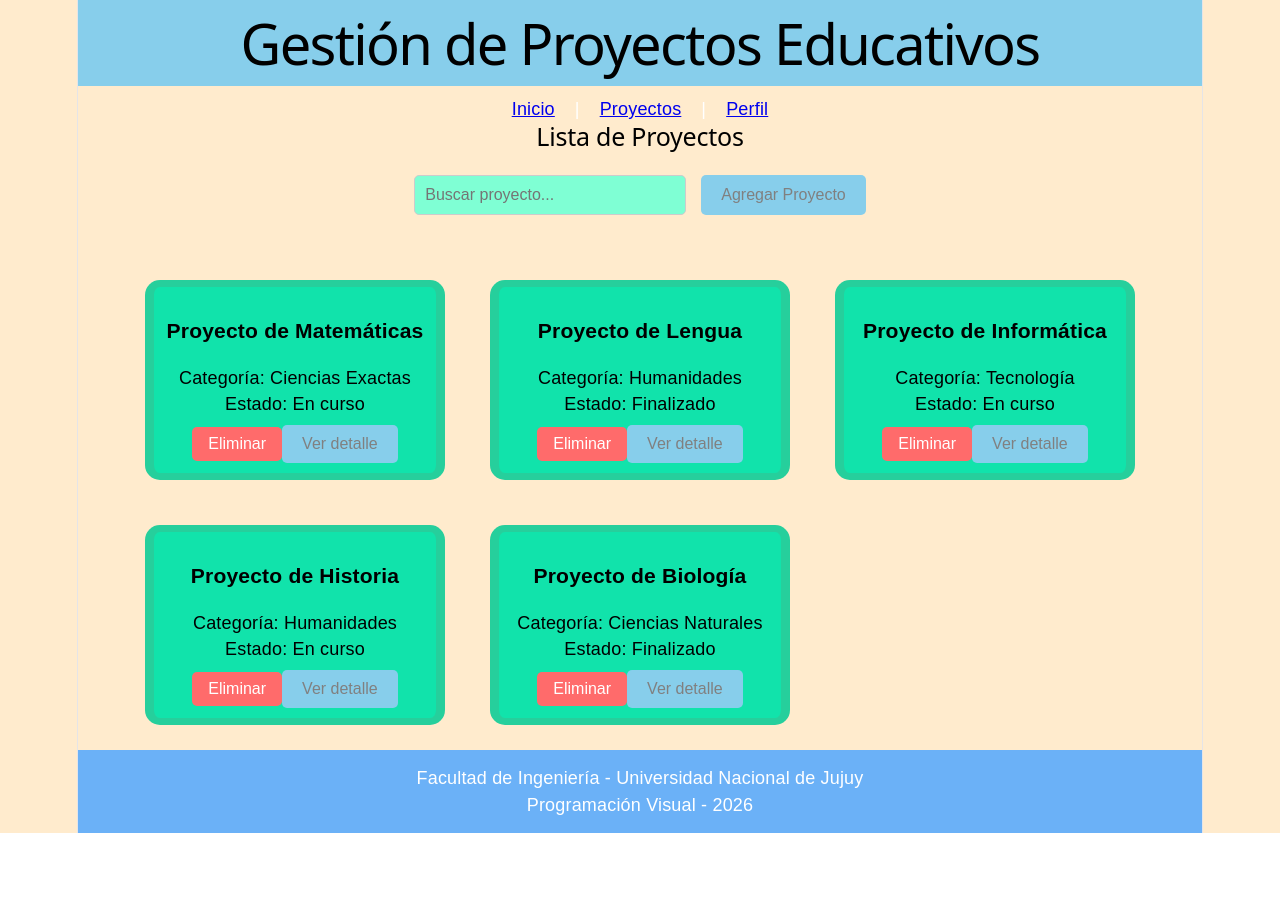
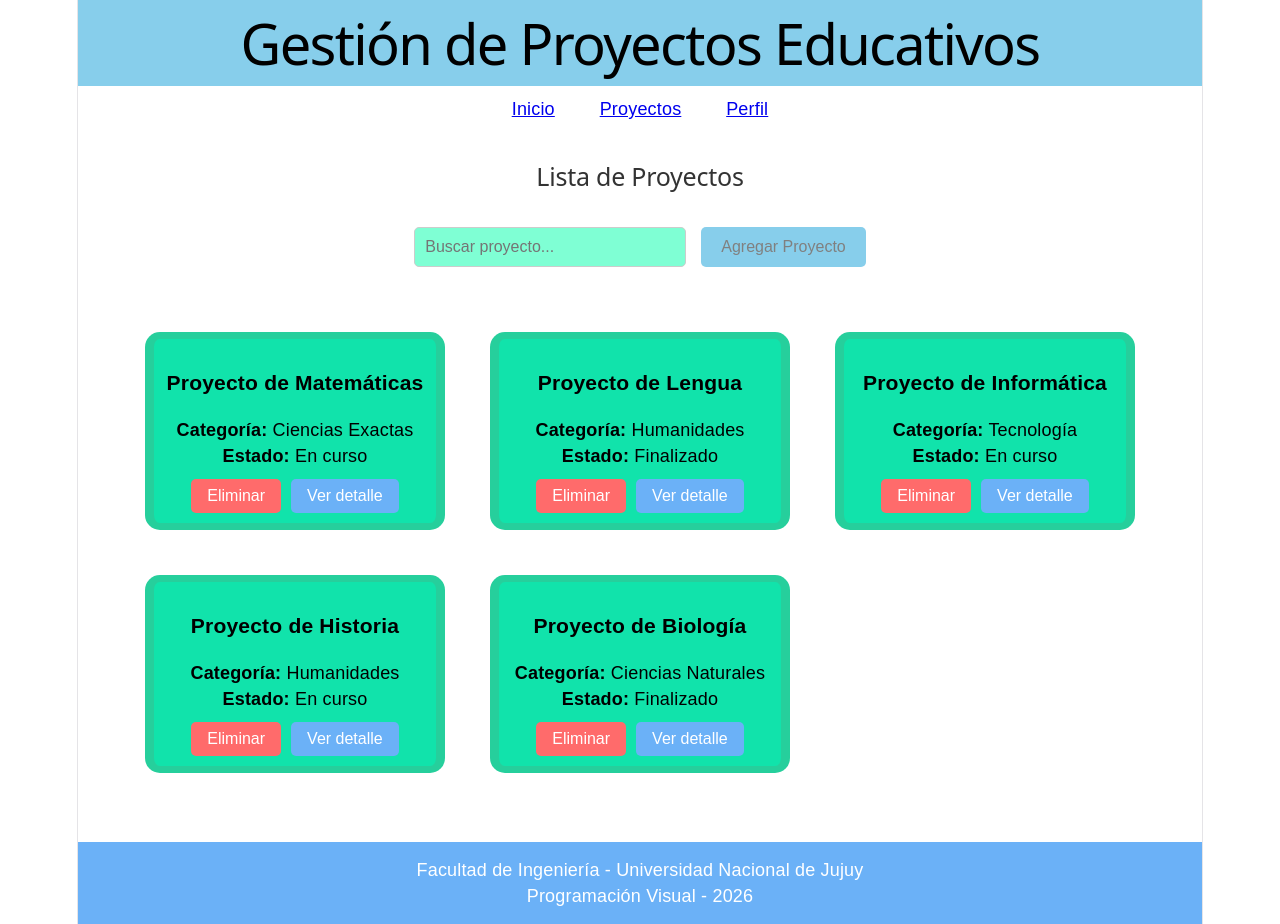
Before and after one commit to Jnh1212/pv_tp3_grupo8, a React (Vite) app in the folder projectTeam8/: page / in a window 1280 px wide. Before the commit the page ends 833 px from the top, so only its background shows below. Built offline with nearby package versions, Linux system fonts and the light colour scheme.

Commit message:
Correcion de algunos detalles y agregado de css para la pestaña de detalles

```diff
--- a/projectTeam8/src/components/DetalleProyecto.jsx
+++ b/projectTeam8/src/components/DetalleProyecto.jsx
@@ -1,14 +1,24 @@
-const DetalleProyecto = ({ proyecto }) => {
+const DetalleProyecto = ({ proyecto, onVolver }) => {
   if (!proyecto) {
     return <p>Seleccioná un proyecto para ver los detalles.</p>;
   }
 
   return (
-        <div className="detalle-proyecto">
+    <div className="detalle_proyecto">
+      <button className="boton_volver" onClick={onVolver}>
+        ← Volver a la lista
+      </button>
       <h2>{proyecto.titulo}</h2>
-            <p><strong>Fecha de inicio:</strong> {proyecto.fechaInicio || "No especificada"}</p>
-            <p><strong>Categoría:</strong> {proyecto.categoria}</p>
-            <p><strong>Estado:</strong> {proyecto.estado}</p>
+      <p>
+        <strong>Fecha de inicio:</strong>{" "}
+        {proyecto.fechaInicio || "No especificada"}
+      </p>
+      <p>
+        <strong>Categoría:</strong> {proyecto.categoria}
+      </p>
+      <p>
+        <strong>Estado:</strong> {proyecto.estado}
+      </p>
 
       <h3>Descripción extendida</h3>
       <p>{proyecto.descripcion || "Descripción no disponible."}</p>
@@ -16,15 +26,24 @@ const DetalleProyecto = ({ proyecto }) => {
 
       <h3>Recursos y materiales</h3>
       <ul>
-                <li><a href={proyecto.recursoGitHub || "#"}>Repositorio GitHub</a></li>
-                <li><a href={proyecto.recursoDrive || "#"}>Google Drive</a></li>
-                <li><a href={proyecto.recursoPDF || "#"}>Documento PDF</a></li>
+        <li>
+          <a href={proyecto.recursoGitHub || "#"}>Repositorio GitHub</a>
+        </li>
+        <li>
+          <a href={proyecto.recursoDrive || "#"}>Google Drive</a>
+        </li>
+        <li>
+          <a href={proyecto.recursoPDF || "#"}>Documento PDF</a>
+        </li>
       </ul>
 
       <h3>Equipo de trabajo</h3>
       <ul>
-                {proyecto.equipo && proyecto.equipo.map((miembro, index) => (
-                    <li key={index}><strong>{miembro.nombre}</strong> - {miembro.rol}</li>
+        {proyecto.equipo &&
+          proyecto.equipo.map((miembro, index) => (
+            <li key={index}>
+              <strong>{miembro.nombre}</strong> - {miembro.rol}
+            </li>
           ))}
       </ul>
     </div>
--- a/projectTeam8/src/components/ListaProyectos.jsx
+++ b/projectTeam8/src/components/ListaProyectos.jsx
@@ -1,13 +1,14 @@
 import { useState } from "react";
 import proyectoService from "../services/proyectoService";
 import ProyectoCard from "./ProyectoCard";
-proyectoService.obtenerProyectos();
+import DetalleProyecto from "./DetalleProyecto";
 
 const ListaProyectos = () => {
   const [proyectos, setProyectos] = useState(
     proyectoService.obtenerProyectos(),
   );
   const [busqueda, setBusqueda] = useState("");
+  const [proyectoSeleccionado, setProyectoSeleccionado] = useState(null);
   const eliminarProyecto = (id) => {
     proyectoService.eliminarProyecto(id);
     const nuevaLista = proyectos.filter((proy) => proy.id !== id);
@@ -20,18 +21,42 @@ const ListaProyectos = () => {
       titulo: "Nuevo Proyecto",
       categoria: "General",
       estado: "Pendiente",
+      fechaInicio: new Date().toLocaleDateString(),
+      descripcion: "Descipcion del nuevo proyecto.",
+      descripcion2: "Segundo parrafo de descripcion.",
+      recursoGithub: "#",
+      recursoDrive: "#",
+      recursoPDF: "#",
+      equipo: [],
     };
     proyectoService.agregarProyecto(nuevo);
     setProyectos([...proyectos, nuevo]);
   };
+  // Función para ver detalle (NUEVO)
+  const verDetalle = (proyecto) => {
+    console.log("Click en ver detalle, proyecto:", proyecto.titulo);
+    setProyectoSeleccionado(proyecto);
+  };
 
+  // Función para volver a la lista (NUEVO)
+  const volver = () => {
+    setProyectoSeleccionado(null);
+  };
   const proyectosFiltrados = proyectos.filter((p) =>
     p.titulo.toLowerCase().includes(busqueda.toLowerCase()),
   );
 
+  if (proyectoSeleccionado) {
+    return (
+      <main>
+        <DetalleProyecto proyecto={proyectoSeleccionado} onVolver={volver} />
+      </main>
+    );
+  }
+
   return (
-    <aside>
-      <h2>Lista de Proyectos</h2>
+    <main>
+      <h2 className="titulo">Lista de Proyectos </h2>
       <div className="controles">
         <input
           type="text"
@@ -41,16 +66,18 @@ const ListaProyectos = () => {
         />
         <button onClick={agregarProyecto}>Agregar Proyecto</button>
       </div>
+
       <div className="presentacion">
         {proyectosFiltrados.map((proy) => (
           <ProyectoCard
             key={proy.id}
             proyecto={proy}
             onEliminar={eliminarProyecto}
+            onVerDetalle={() => verDetalle(proy)}
           />
         ))}
       </div>
-    </aside>
+    </main>
   );
 };
 
--- a/projectTeam8/src/components/ProyectoCard.jsx
+++ b/projectTeam8/src/components/ProyectoCard.jsx
@@ -1,15 +1,23 @@
-const ProyectoCard = ({ proyecto, onEliminar }) => {
+import "./../css/estilos.css";
+
+const ProyectoCard = ({ proyecto, onEliminar, onVerDetalle }) => {
   const { titulo, categoria, estado, id } = proyecto;
 
   return (
     <div className="proyecto">
       <h3>{titulo}</h3>
-      <p>Categoría: {categoria}</p>
-      <p>Estado: {estado}</p>
-      <button className="boton" onClick={() => onEliminar(id)}>
+      <p>
+        <strong>Categoría:</strong> {categoria}
+      </p>
+      <p>
+        <strong>Estado:</strong> {estado}
+      </p>
+      <button className="boton_eliminar" onClick={() => onEliminar(id)}>
         Eliminar
       </button>
-      <button>Ver detalle</button>
+      <button className="boton_detalle" onClick={onVerDetalle}>
+        Ver detalle
+      </button>
     </div>
   );
 };
--- a/projectTeam8/src/css/Estilos.css
+++ b/projectTeam8/src/css/Estilos.css
@@ -1,6 +1,6 @@
 /* Estilo general*/
 body {
-  background-color: blanchedalmond;
+  background-color: white;
   text-align: center;
   font-family: Arial, sans-serif;
   margin: 0;
@@ -27,9 +27,6 @@ nav {
   display: flex;
   justify-content: center;
   gap: 20px;
-}
-
-nav {
   color: white;
   text-decoration: none;
   transition: all 0.3s ease;
@@ -92,6 +89,7 @@ button {
 button:hover {
   background-color: #6bb1f7;
   transform: scale(1.05);
+  color: black;
 }
 
 .proyecto {
@@ -118,7 +116,49 @@ h3 {
   text-align: center;
 }
 
-.proyecto .boton {
+.detalle_proyecto {
+  background-color: blanchedalmond;
+  padding: 20px;
+  margin: 20px auto;
+  max-width: 800px;
+  border-radius: 15px;
+  box-shadow: 0 5px 15px rgba(0, 0, 0, 0.1);
+  text-align: left;
+}
+
+.detalle_proyecto h2 {
+  color: #333;
+  padding-bottom: 10px;
+  font-weight: bold;
+  font-size: 36px;
+}
+
+.detalle_proyecto h3 {
+  color: #555;
+  margin-top: 20px;
+  text-decoration: underline;
+}
+
+.detalle_proyecto ul {
+  list-style: none;
+  padding: 0;
+}
+
+.detalle_proyecto li {
+  padding: 8px 0;
+  border-bottom: 1px solid #eee;
+}
+
+.detalle_proyecto a {
+  color: mediumblue;
+  text-decoration: none;
+}
+
+.detalle_proyecto a:hover {
+  text-decoration: underline;
+}
+
+.boton_eliminar {
   margin-top: 10px;
   background-color: #ff6b6b;
   color: white;
@@ -129,9 +169,53 @@ h3 {
   transition: all 0.3s ease;
 }
 
-.proyecto .boton:hover {
+.boton_eliminar:hover {
   background-color: #ee5253;
   transform: scale(1.05);
+}
+
+.boton_detalle {
+  margin-top: 10px;
+  margin-left: 10px;
+  background-color: #6bb1f7;
+  color: white;
+  padding: 8px 16px;
+  border: none;
+  border-radius: 5px;
+  cursor: pointer;
+  transition: all 0.3s ease;
+}
+
+.boton_detalle:hover {
+  background-color: #4a90d9;
+  transform: scale(1.05);
+}
+
+.boton_volver {
+  background-color: rgb(17, 227, 171);
+  color: grey;
+  padding: 10px 20px;
+  border: none;
+  border-radius: 5px;
+  cursor: pointer;
+  margin-bottom: 20px;
+  transition: all 0.3s ease;
+}
+
+.boton_volver:hover {
+  background-color: #6bb1f7;
+}
+
+main {
+  padding: 20px;
+  min-height: 80vh;
+}
+
+.titulo {
+  text-align: center;
+  font-size: 25px;
+  color: #333;
+  margin-bottom: 20px;
 }
 
 /* Pie de página */
```
Lines whose indentation alone changed are shown as unchanged.
